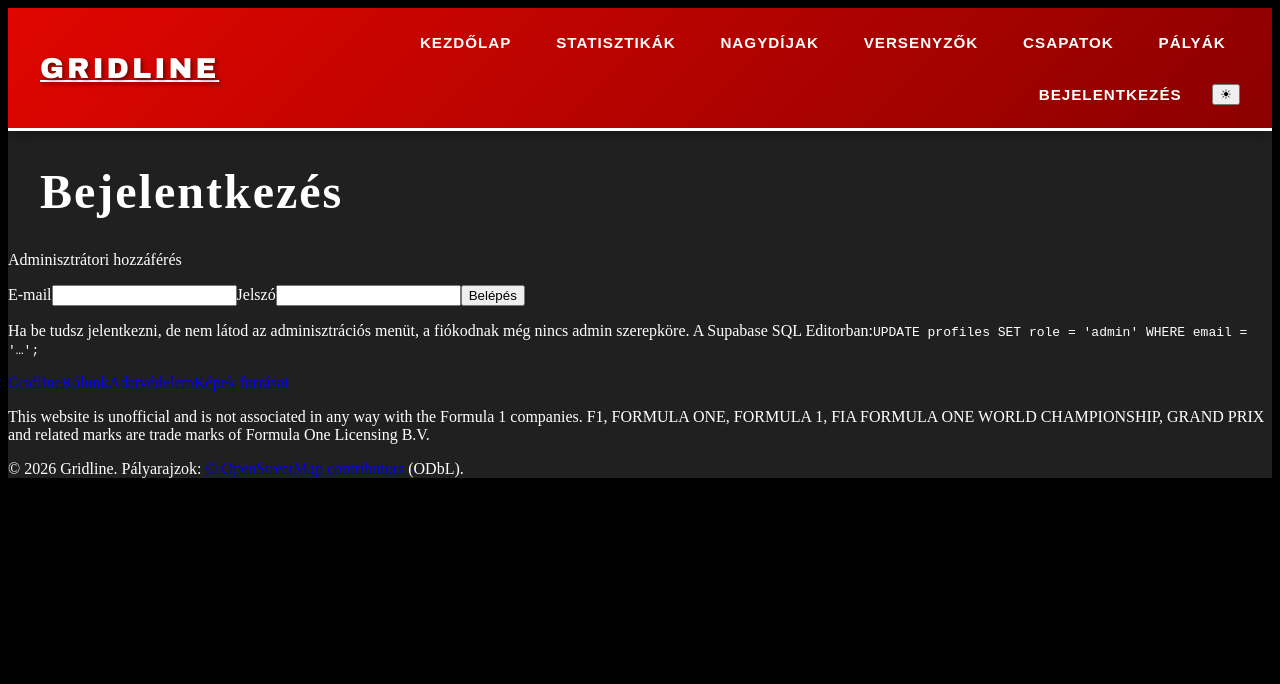
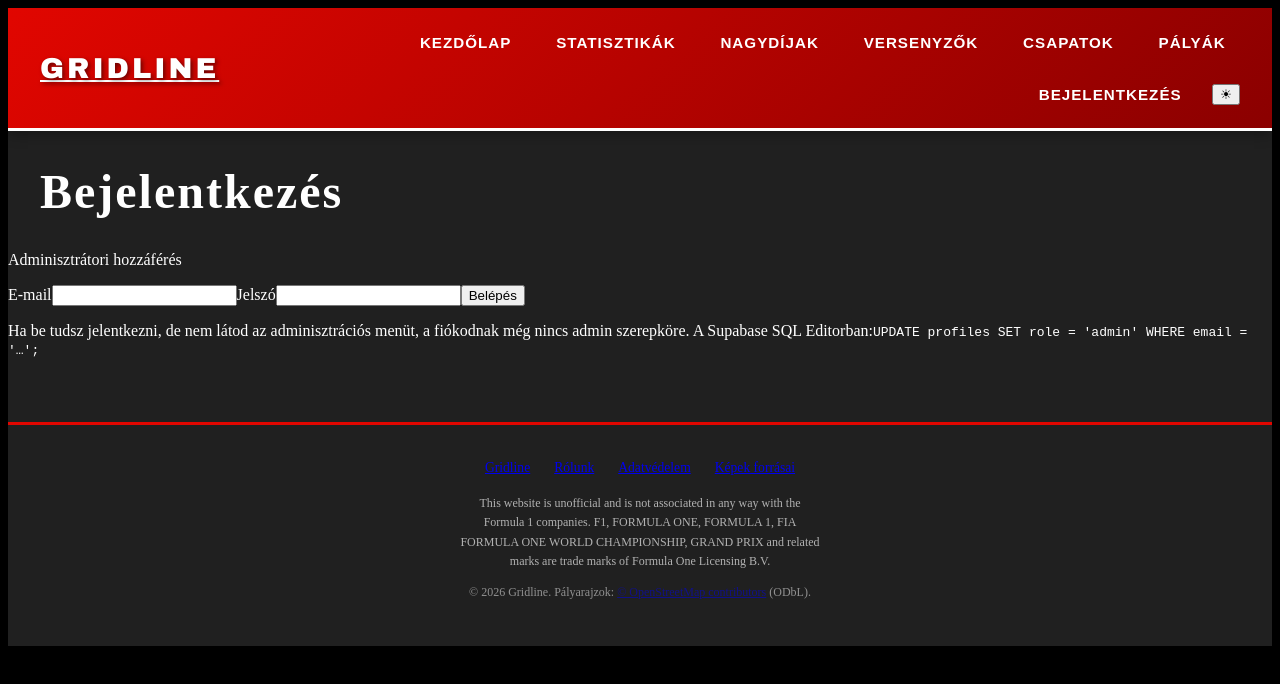
Before and after one commit to BalazsGregaDev/MagyarForma1StatWebApp, a React (Create React App) app in the folder Frontend/: page /login in a window 1280 px wide. Shown: the top 684 px of the page. Built offline with nearby package versions, Linux system fonts and the light colour scheme; no server answers.

Commit message:
footer css

```diff
--- a/Frontend/src/lib/supabase.ts
+++ b/Frontend/src/lib/supabase.ts
@@ -17,10 +17,19 @@ const supabaseAnonKey =
   process.env.REACT_APP_SUPABASE_ANON_KEY;
 
 if (!supabaseUrl || !supabaseAnonKey) {
+  const hiba = [
+    !supabaseUrl && "REACT_APP_SUPABASE_URL",
+    !supabaseAnonKey &&
+      "REACT_APP_SUPABASE_PUBLISHABLE_KEY (vagy REACT_APP_SUPABASE_ANON_KEY)",
+  ]
+    .filter(Boolean)
+    .join(" és ");
+
   throw new Error(
-    "Hiányzó Supabase konfiguráció. Hozz létre egy .env.local fájlt a Frontend/ " +
-      "mappában REACT_APP_SUPABASE_URL és REACT_APP_SUPABASE_ANON_KEY értékekkel, " +
-      "majd indítsd újra a fejlesztői szervert.",
+    `Hiányzó Supabase konfiguráció: ${hiba}. ` +
+      "Lokálisan: Frontend/.env.local, majd npm start újraindítás. " +
+      "Vercelen: Settings -> Environment Variables (Production is!), " +
+      "majd Redeploy build cache NÉLKÜL — a CRA build időben égeti be az értékeket.",
   );
 }
 
--- a/Frontend/src/styles/index.css
+++ b/Frontend/src/styles/index.css
@@ -53,3 +53,29 @@ body[data-theme="light"] .driver-detail-bio {
 body[data-theme="light"] .driver-detail-bio p {
   color: #333;
 }
+
+
+.site-footer {
+  margin-top: 4rem;
+  padding: 2rem 1.5rem;
+  border-top: 3px solid #e10600;
+  text-align: center;
+  font-size: 0.85rem;
+  line-height: 1.6;
+}
+
+.site-footer__links {
+  display: flex;
+  gap: 1.5rem;
+  justify-content: center;
+  margin-bottom: 1rem;
+}
+
+.site-footer__disclaimer {
+  max-width: 60ch;
+  margin: 0 auto 0.75rem;
+  opacity: 0.65;
+  font-size: 0.75rem;
+}
+
+.site-footer__meta { opacity: 0.5; font-size: 0.75rem; }
```
